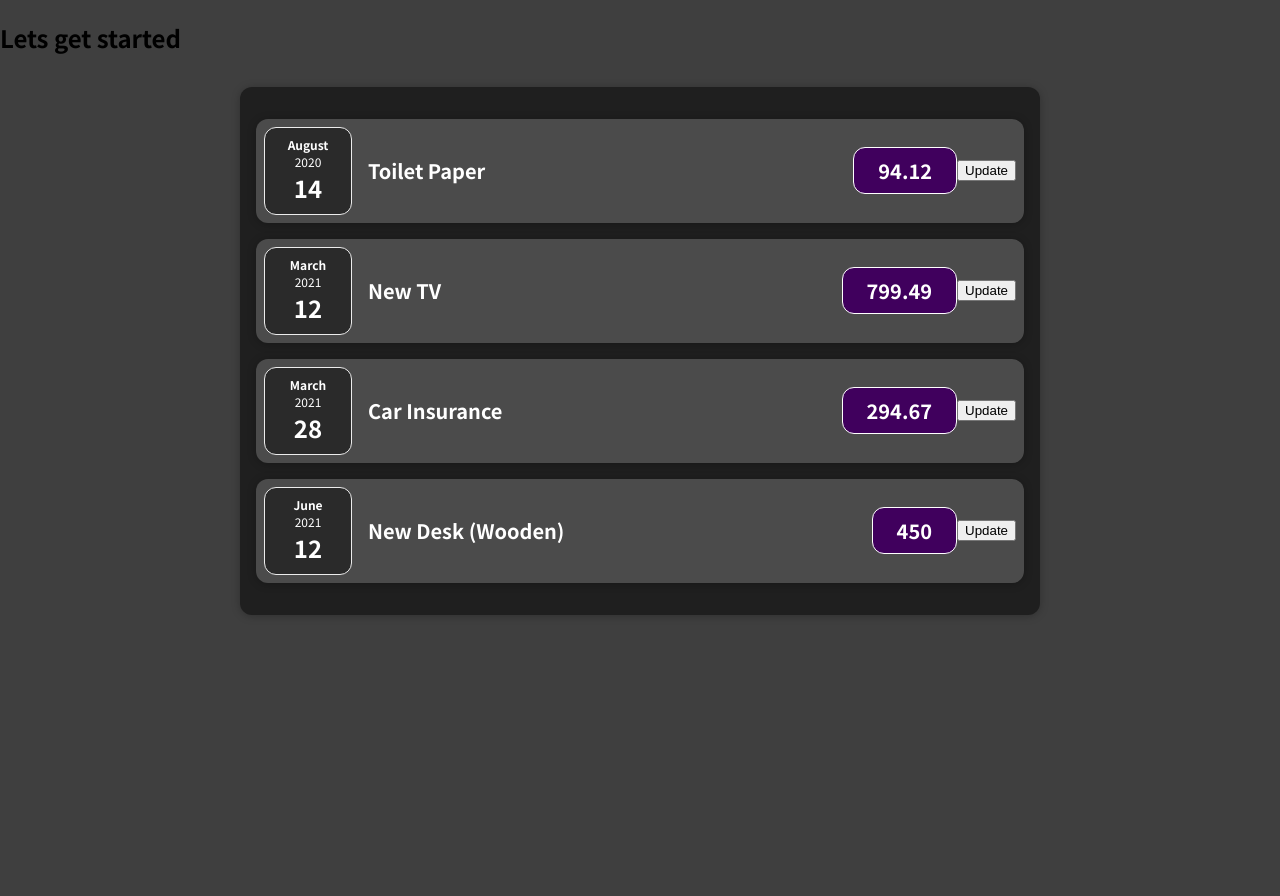
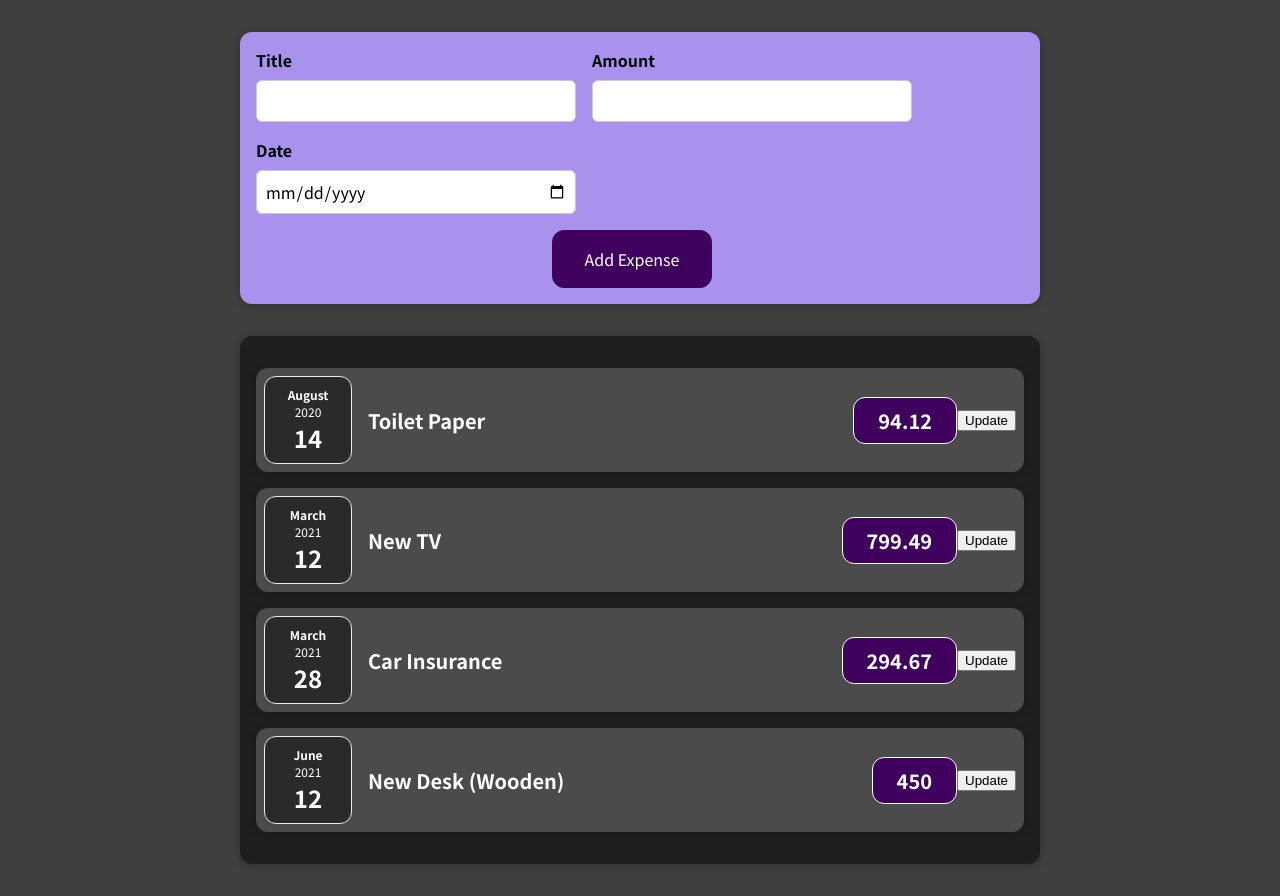
Before and after one commit to wakar-malik/react-expense-tracker, a React app: page / in a window 1280 px wide. Before the commit the page ends 800 px from the top, so only its background shows below. Built offline with nearby package versions, Linux system fonts and the light colour scheme; the HTML template or start-up script is replaced by a standard one.

Commit message:
72_adding_form_inputs

```diff
--- a/src/App.jsx
+++ b/src/App.jsx
@@ -1,5 +1,6 @@
 import React from "react";
 import Expenses from "./components/Expenses/Expenses";
+import NewExpense from "./components/NewExpense/NewExpense";
 
 const App = () => {
   const expenses = [
@@ -24,19 +25,12 @@
     },
   ];
 
-  return React.createElement(
-    "div",
-    {},
-    React.createElement("h2", {}, "Lets get started"),
-    React.createElement(Expenses, { items: expenses })
+  return (
+    <div>
+      <NewExpense />
+      <Expenses items={expenses} />
+    </div>
   );
-
-  // return (
-  //   <div>
-  //     <h2>Lets get started</h2>
-  //     <Expenses items={expenses} />
-  //   </div>
-  // );
 };
 
 export default App;
--- a/src/components/Expenses/ExpenseItem.jsx
+++ b/src/components/Expenses/ExpenseItem.jsx
@@ -5,8 +5,6 @@
 
 const ExpenseItem = (props) => {
   const [title, setTitle] = useState(props.title);
-
-  console.log(title);
 
   const titleHandler = () => {
     setTitle("Updated!!");
--- /dev/null
+++ b/src/components/NewExpense/ExpenseForm.css
@@ -0,0 +1,26 @@
+.new-expense__controls {
+  display: flex;
+  flex-wrap: wrap;
+  gap: 1rem;
+  margin-bottom: 1rem;
+  text-align: left;
+}
+
+.new-expense__control label {
+  font-weight: bold;
+  margin-bottom: 0.5rem;
+  display: block;
+}
+
+.new-expense__control input {
+  font: inherit;
+  padding: 0.5rem;
+  border-radius: 6px;
+  border: 1px solid #ccc;
+  width: 20rem;
+  max-width: 100%;
+}
+
+.new-expense__actions {
+  text-align: right;
+}
--- /dev/null
+++ b/src/components/NewExpense/ExpenseForm.jsx
@@ -0,0 +1,31 @@
+import React from "react";
+import "./ExpenseForm.css";
+
+function ExpenseForm() {
+  return (
+    <form>
+      <div className="new-expense__controls">
+        <div className="new-expense__control">
+          <label>Title</label>
+          <input type="text" />
+        </div>
+
+        <div className="new-expense__control">
+          <label>Amount</label>
+          <input type="number" min="0.01" max="0.01" />
+        </div>
+
+        <div className="new-expense__control">
+          <label>Date</label>
+          <input type="date" min="2019-01-01" max="2022-12-31" />
+        </div>
+      </div>
+
+      <div className="new-expense__action">
+        <button type="submit">Add Expense</button>
+      </div>
+    </form>
+  );
+}
+
+export default ExpenseForm;
--- /dev/null
+++ b/src/components/NewExpense/NewExpense.css
@@ -0,0 +1,38 @@
+.new-expense {
+  background-color: #a892ee;
+  padding: 1rem;
+  margin: 2rem auto;
+  width: 50rem;
+  max-width: 95%;
+  border-radius: 12px;
+  text-align: center;
+  box-shadow: 0 1px 8px rgba(0, 0, 0, 0.25);
+}
+
+.new-expense button {
+  font: inherit;
+  cursor: pointer;
+  padding: 1rem 2rem;
+  border: 1px solid #40005d;
+  background-color: #40005d;
+  color: white;
+  border-radius: 12px;
+  margin-right: 1rem;
+}
+
+.new-expense button:hover,
+.new-expense button:active {
+  background-color: #510674;
+  border-color: #510674;
+}
+
+.new-expense button.alternative {
+  color: #220131;
+  border-color: transparent;
+  background-color: transparent;
+}
+
+.new-expense button.alternative:hover,
+.new-expense button.alternative:active {
+  background-color: #ddb3f8;
+}
--- /dev/null
+++ b/src/components/NewExpense/NewExpense.jsx
@@ -0,0 +1,13 @@
+import React from "react";
+import "./NewExpense.css";
+import ExpenseForm from "./ExpenseForm";
+
+function NewExpense() {
+  return (
+    <div className="new-expense">
+      <ExpenseForm />
+    </div>
+  );
+}
+
+export default NewExpense;
```
